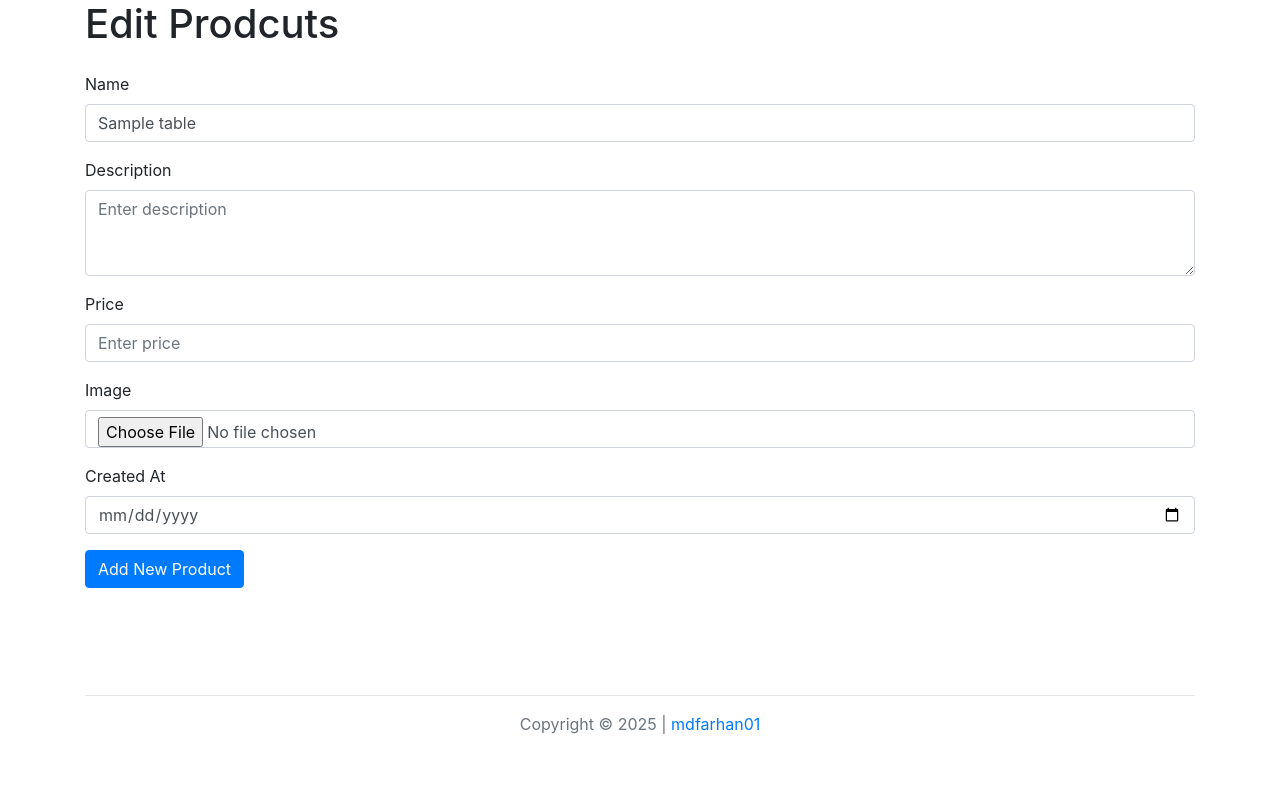
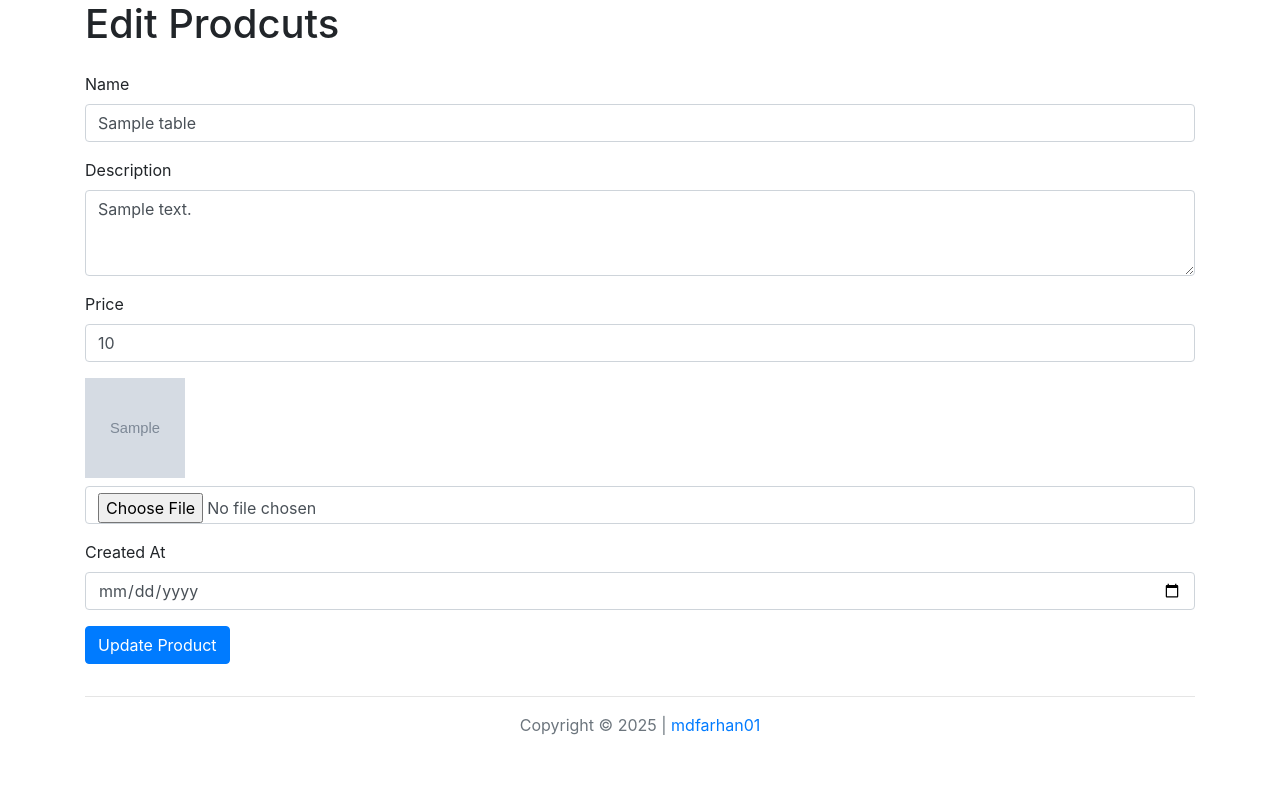
Before and after one commit to mdfarhan01/Class-exam, a PHP site: page /edit.php?id=1 in a window 1280 px wide. Before the commit the page ends 734 px from the top, so only its background shows below. Run offline with PHP 8.4, Linux system fonts and the light colour scheme; tables that the repository leaves empty or names only in its code hold one stand-in row (values such as "Sample post"); grey boxes marked "Sample" are stand-in pictures.

Commit message:
edit part is wip

```diff
--- a/create.php
+++ b/create.php
@@ -9,7 +9,9 @@
   <div class="container pt-5">
     <h1>Create New Products</h1>
     <form action="add-new-products.php" method="POST" enctype="multipart/form-data" class="pt-3">
-
+      <div class="form-group">
+        <label for="name">Name</label>
+      </div>
       <div class="form-group">
         <label for="name">Name</label>
         <input type="text" class="form-control" id="name" name="name" placeholder="Enter name" required>
--- a/edit.php
+++ b/edit.php
@@ -16,15 +16,16 @@
   }
 
 
-  $id = $_GET['id']; // Get the student ID from the URL parameter
+$id = $_GET['id']; // Get the student ID from the URL parameter
 $sql = "SELECT * FROM `products_table` WHERE id = " . $_GET['id']; // Example student ID from URL parameter
 $data = $connect->query($sql);
 $get_data = mysqli_fetch_all($data, MYSQLI_ASSOC);
 $products = $get_data[0]; // Assuming you want to edit the first student's details
 
-
 //   echo "<pre>";
 //   print_r($get_data);
+// //   echo die();
+
 
 ?>
 
@@ -32,8 +33,8 @@
     <main role="main" class="flex-shrink-0">
         <div class="container">
             <h1>Edit Prodcuts</h1>
-            <form action="add-new-products.php" method="POST" enctype="multipart/form-data" class="pt-3">
-
+            <form action="update.php" method="POST" enctype="multipart/form-data" class="pt-3">
+            <input type="hidden" name="id" value="<?php echo $products['id']; ?>">
             <div class="form-group">
                 <label for="name">Name</label>
                 <input type="text" class="form-control" id="name" name="name" value="<?php echo $products['name']; ?>" placeholder="Enter name" required>
@@ -41,25 +42,29 @@
 
             <div class="form-group">
                 <label for="description">Description</label>
-                <textarea class="form-control" id="description" name="description" rows="3" placeholder="Enter description" required></textarea>
+                <textarea class="form-control" id="description" name="description" rows="3" placeholder="Enter description" required><?= htmlspecialchars($products['description']) ?></textarea>
             </div>
 
             <div class="form-group">
                 <label for="price">Price</label>
-                <input type="text" class="form-control" id="price" name="price" placeholder="Enter price" required>
+                <input type="text" class="form-control" id="price" name="price" value="<?php echo $products['price']; ?>" placeholder="Enter price" required>
             </div>
 
             <div class="form-group">
-                <label for="image">Image</label>
-                <input type="file" class="form-control" id="image" name="image" accept="image/*" required>
+                <?php if (!empty($products['image'])): ?>
+                <div class="w mb-2">
+                    <img src="<?php echo $products['image']; ?>" alt="Current Image">
+                </div>
+                <?php endif; ?>
+                <input type="file" class="form-control" id="image" name="image" accept="image/*">
             </div>
 
             <div class="form-group">
                 <label for="created_at">Created At</label>
-                <input type="date" class="form-control" id="created_at" name="created_at" required>
+                <input type="date" class="form-control" id="created_at" value="<?php echo $products['created_at']; ?>" name="created_at" required>
             </div>
 
-            <button type="submit" class="btn btn-primary">Add New Product</button>
+            <button type="submit" class="btn btn-primary">Update Product</button>
             </form>
         </div>
     </main>
--- a/index.php
+++ b/index.php
@@ -56,7 +56,7 @@
                     <td class="w"><img src="<?php echo $products['image']; ?>"></td>
                     <td>
                         <a href="view.php?id=<?php echo $products['id'];?>"><button class="btn btn-primary btn-sm">View</button></a>
-                        <a href="edit.php"><button class="btn btn-outline-primary btn-sm">Edit</button></a>
+                        <a href="edit.php?id=<?php echo $products['id'];?>"><button class="btn btn-outline-primary btn-sm">Edit</button></a>
                         <button class="btn btn-sm">Delete</button>
                     </td>
                     </tr>
```
Also changed, not shown: update.php (added, +115 -0 lines), uploads/Screenshot_53.png (added).
